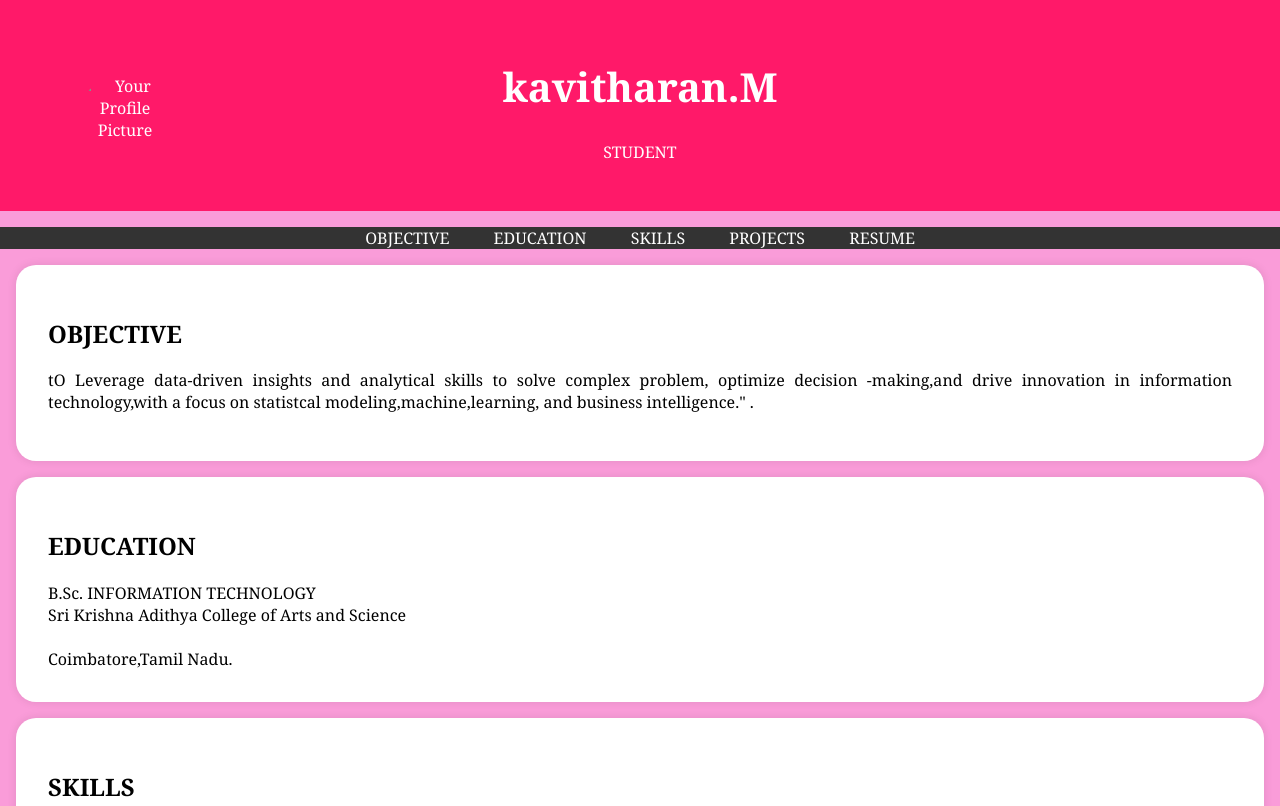
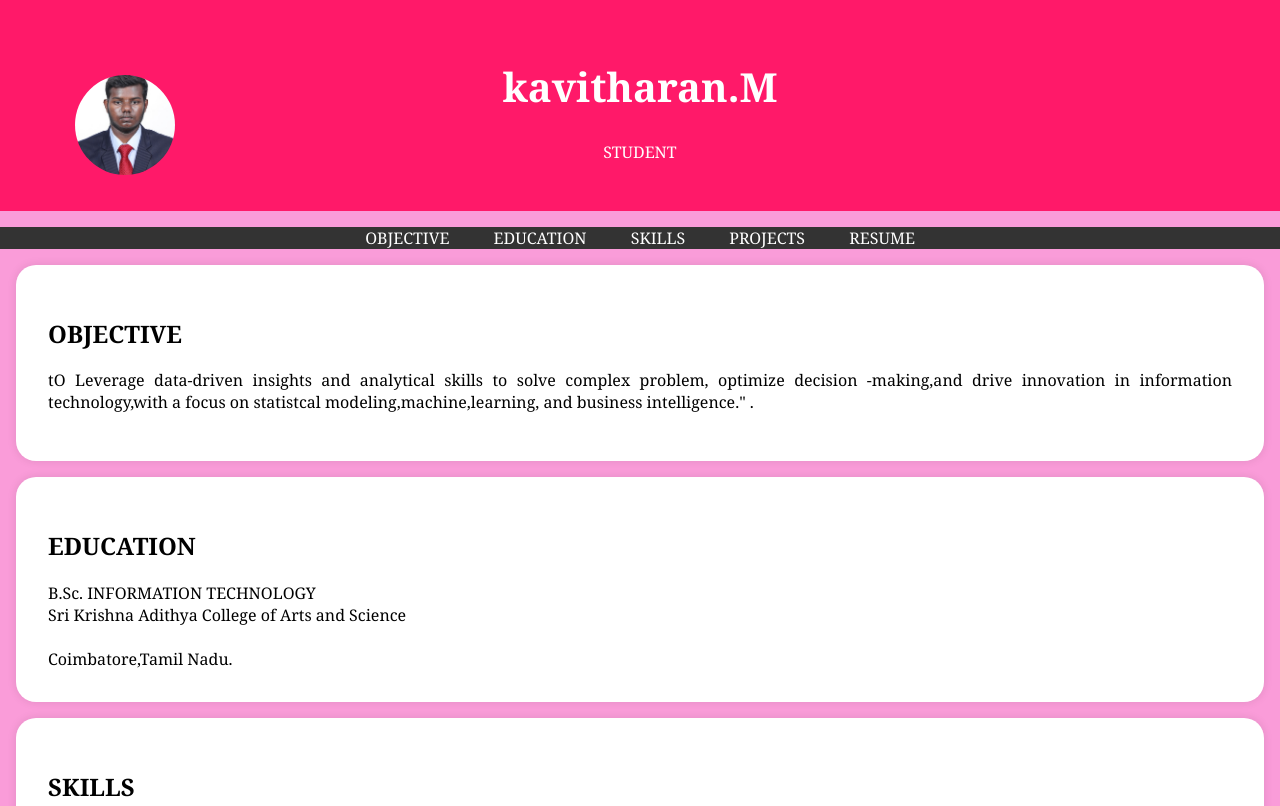
Before and after one commit to Kavin23102005/project.k, a plain HTML site: page index.html in a window 1280 px wide. Shown: the top 806 px of the page. Drawn offline with Linux system fonts and the light colour scheme.

Commit message:
Update index.html

```diff
--- a/index.html
+++ b/index.html
@@ -84,7 +84,7 @@ padding-left: 20px;
 <header>
 <div class="header-content">
 <!-- Add your profile picture here -->
-<img src="./KAVI PHOTO" alt="Your Profile Picture" class="profile-picture">
+<img src="./KAVI PHOTO.jpg" alt="Your Profile Picture" class="profile-picture">
 <h1>kavitharan.M</h1>
 <p>STUDENT</p>
 </div>
```
